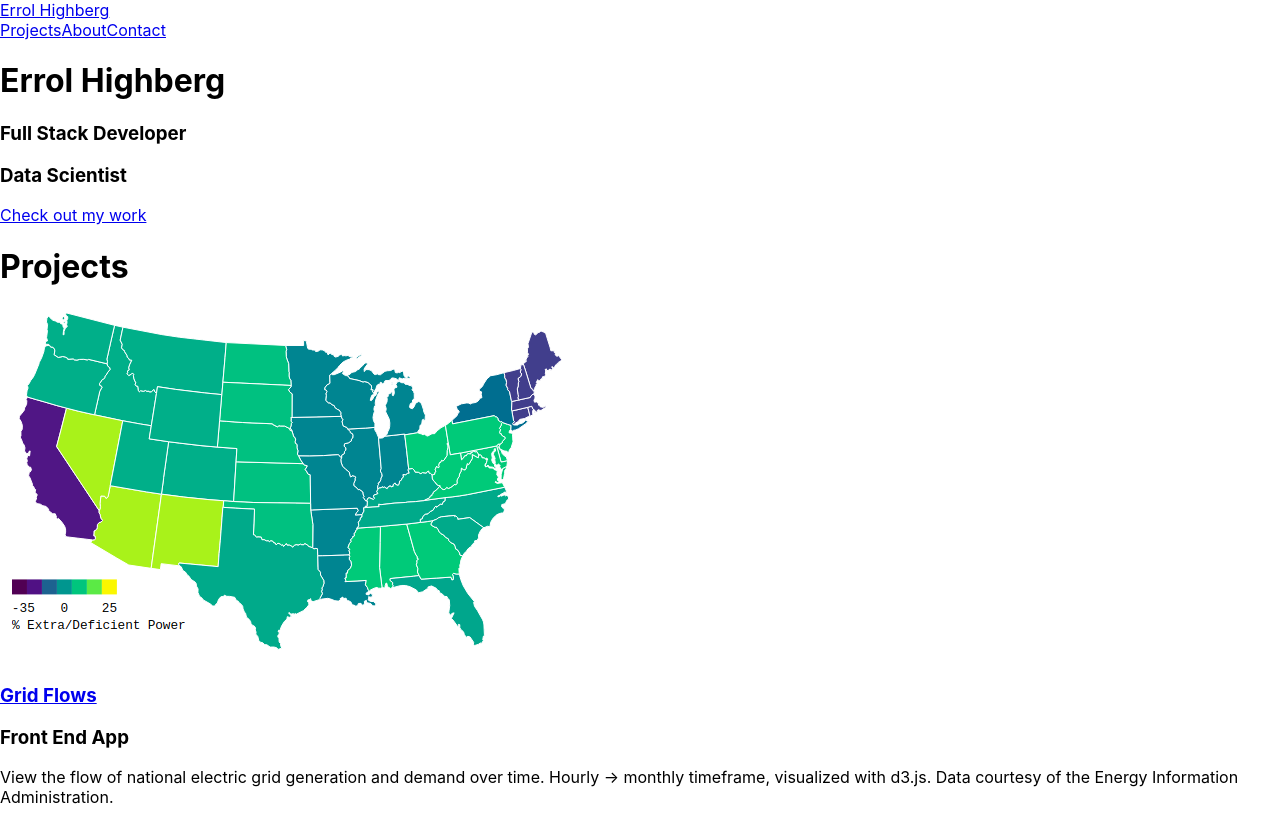
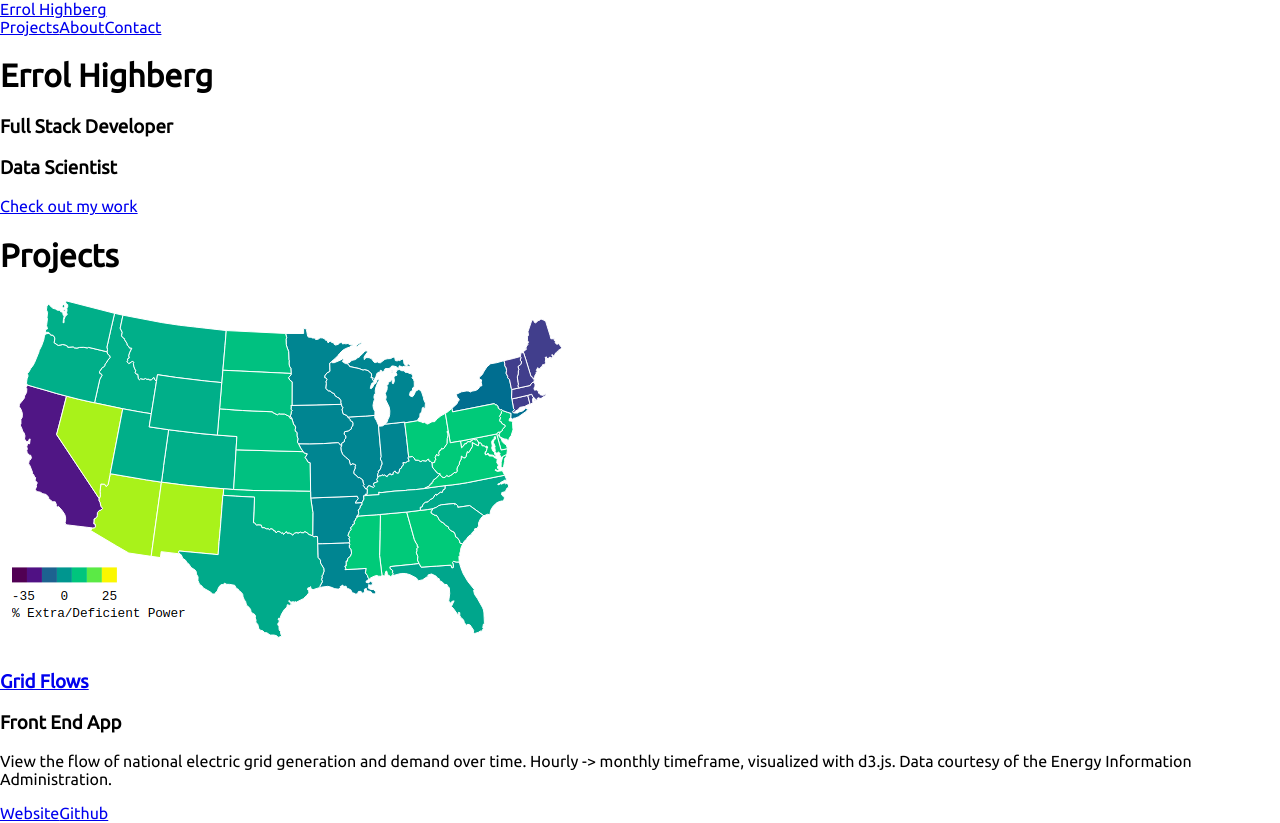
Before and after one commit to ehighberg/portfolio, a React (Create React App) app: page / in a window 1280 px wide. Shown: the top 823 px of the page. Built offline with nearby package versions, Linux system fonts and the light colour scheme.

Commit message:
add Ubuntu font

```diff
--- a/src/index.css
+++ b/src/index.css
@@ -1,8 +1,8 @@
+@import url('https://fonts.googleapis.com/css?family=Ubuntu&display=swap');
+
 body {
   margin: 0;
-  font-family: -apple-system, BlinkMacSystemFont, 'Segoe UI', 'Roboto', 'Oxygen',
-    'Ubuntu', 'Cantarell', 'Fira Sans', 'Droid Sans', 'Helvetica Neue',
-    sans-serif;
+  font-family: 'Ubuntu', sans-serif;
   -webkit-font-smoothing: antialiased;
   -moz-osx-font-smoothing: grayscale;
 }
```
Also changed, not shown: src/style/nav.css (added).
